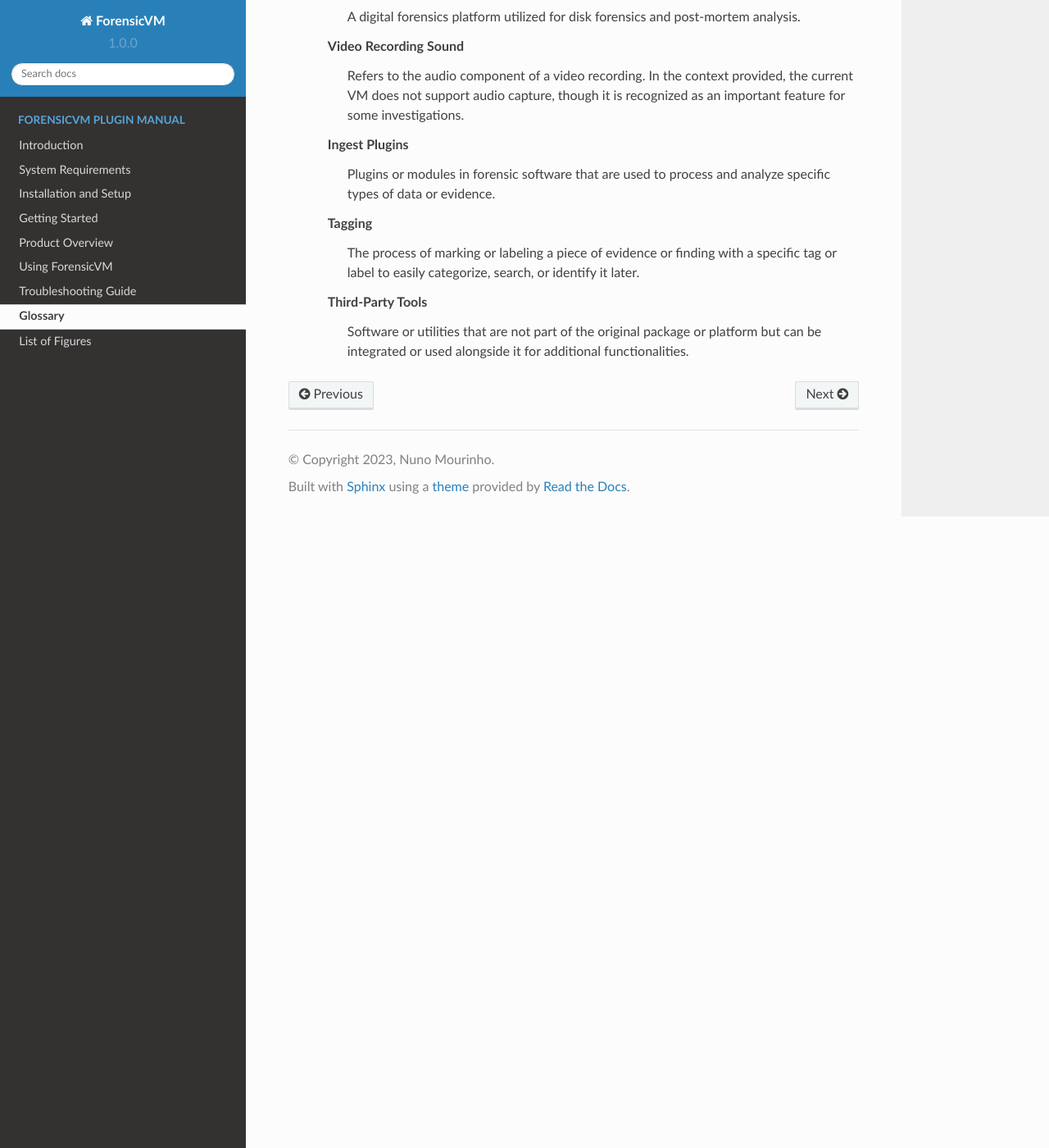
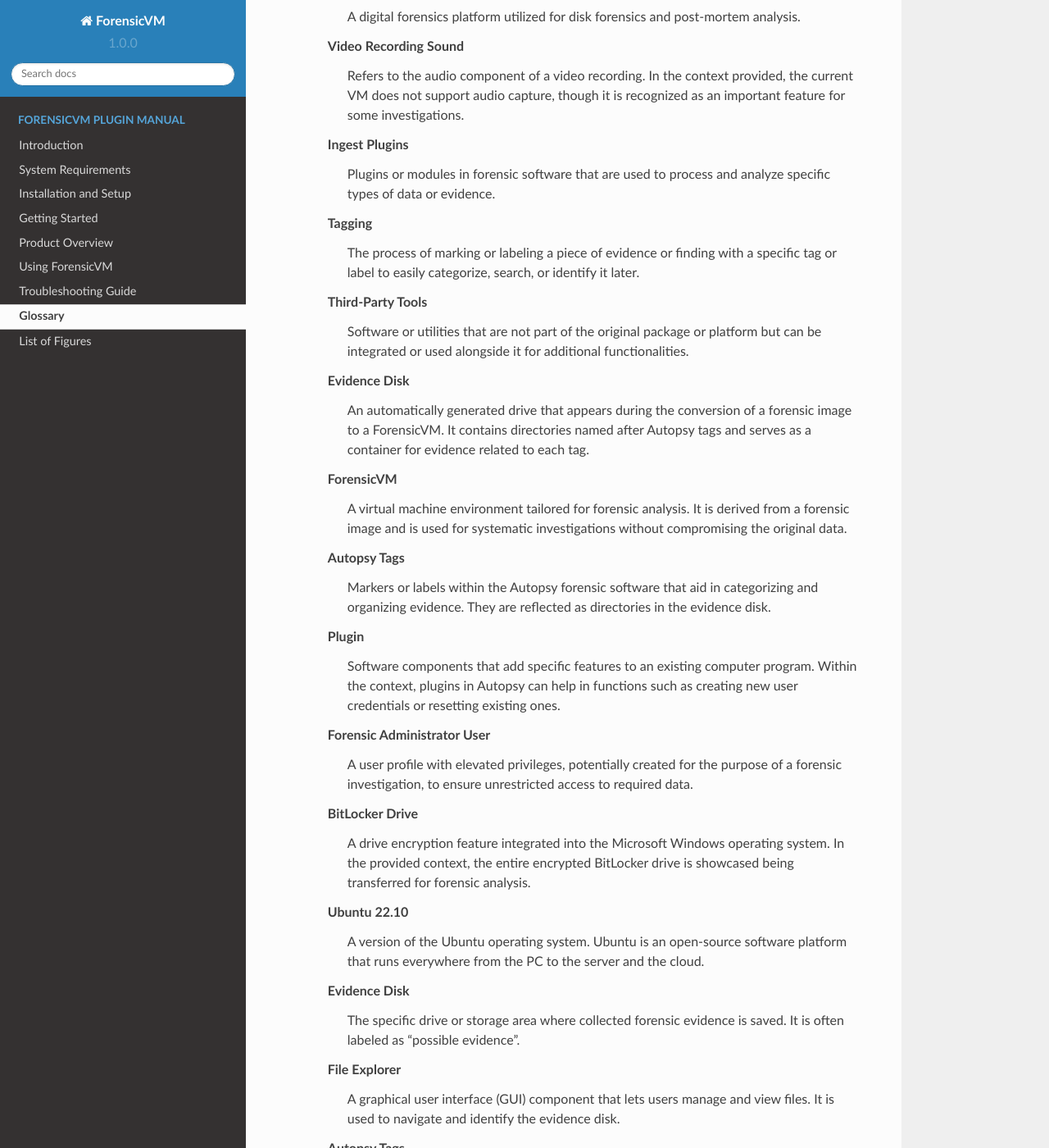
Before and after one commit to nunomourinho/forensicVmAutopsyUserManual, a Sphinx documentation site: the page built from docs/glossary.rst, in a window 1280 px wide and 1400 px high, scrolled down 17723 px. Shown: the whole window at 82% size. Built offline with Sphinx 7.4.7 and the Read the Docs theme 2.0.0, drawn with Linux system fonts in a browser that asks for light colours; pages that are not in the unit, such as notebooks, are missing from menus; some of the changed text lies outside the part shown.

Commit message:
Update glossary.rst

```diff
--- a/docs/glossary.rst
+++ b/docs/glossary.rst
@@ -668,3 +668,45 @@
 
     Third-Party Tools
         Software or utilities that are not part of the original package or platform but can be integrated or used alongside it for additional functionalities.
+
+    Evidence Disk
+        An automatically generated drive that appears during the conversion of a forensic image to a ForensicVM. It contains directories named after Autopsy tags and serves as a container for evidence related to each tag.
+
+    ForensicVM
+        A virtual machine environment tailored for forensic analysis. It is derived from a forensic image and is used for systematic investigations without compromising the original data.
+
+    Autopsy Tags
+        Markers or labels within the Autopsy forensic software that aid in categorizing and organizing evidence. They are reflected as directories in the evidence disk.
+
+    Plugin
+        Software components that add specific features to an existing computer program. Within the context, plugins in Autopsy can help in functions such as creating new user credentials or resetting existing ones.
+
+    Forensic Administrator User
+        A user profile with elevated privileges, potentially created for the purpose of a forensic investigation, to ensure unrestricted access to required data.
+
+    BitLocker Drive
+        A drive encryption feature integrated into the Microsoft Windows operating system. In the provided context, the entire encrypted BitLocker drive is showcased being transferred for forensic analysis.
+
+    Ubuntu 22.10
+        A version of the Ubuntu operating system. Ubuntu is an open-source software platform that runs everywhere from the PC to the server and the cloud.
+
+    Evidence Disk
+        The specific drive or storage area where collected forensic evidence is saved. It is often labeled as “possible evidence”.
+
+    File Explorer
+        A graphical user interface (GUI) component that lets users manage and view files. It is used to navigate and identify the evidence disk.
+
+    Autopsy Tags
+        Markers or labels within the Autopsy forensic software that help in organizing evidence into specific categories. These tags are represented as folders on the evidence disk.
+
+    Hash Dump File
+        A file that contains hashed representations of data. In the context, it is identified as potential evidence.
+
+    Meterpreter
+        A type of payload in the Metasploit framework that provides an investigator with a command line interface to the targeted system. In the context, its deployment is considered as potential evidence.
+
+    ForensicVM
+        A virtual machine environment tailored for forensic investigations. It's essential to manage its operations correctly to preserve the integrity of the evidence.
+
+    Power Off/Log Out Option
+        An option in operating systems (like Ubuntu 22.10) that allows users to either shut down or log out of their accounts. Proper shutdown is recommended to ensure the integrity of collected evidence.
```
